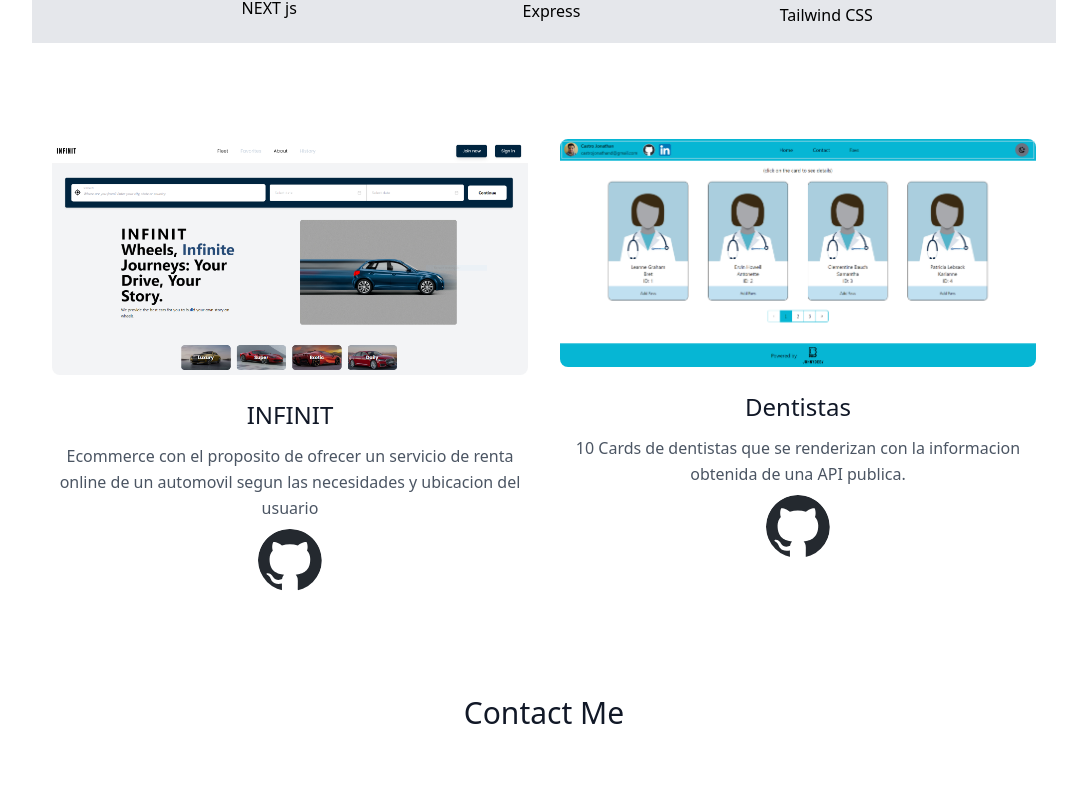
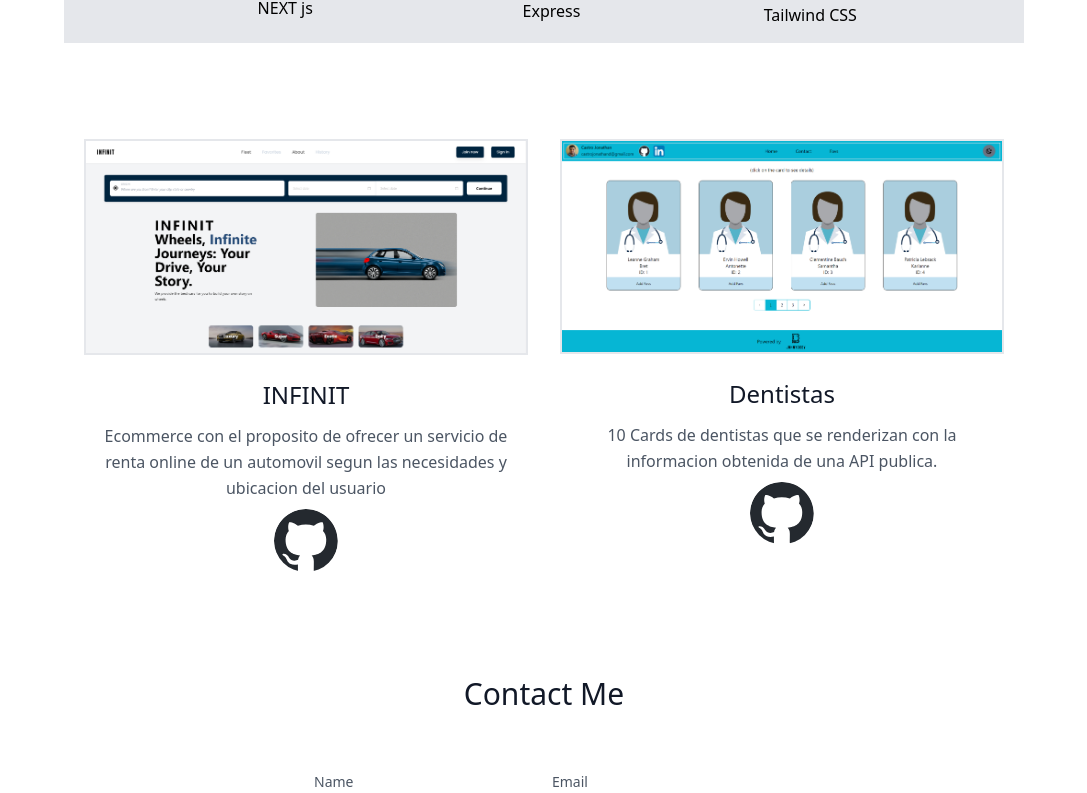
Before and after one commit to johnydeev/castro-jonathan-portfolio, a Next.js app: page / in a window 1280 px wide. Shown: the part 1439-2232 px from the top of the page, without its empty margins (96-1183 px from the left). Built offline with nearby package versions, Linux system fonts and the light colour scheme.

Commit message:
Fix images

```diff
--- a/src/app/page.js
+++ b/src/app/page.js
@@ -8,7 +8,7 @@ import React from 'react';
 
 const Home = () => {
   return (
-    <div className='lg:w-4/5 mx-auto'>
+    <div className='lg:w-3/4 mx-auto'>
       <Hero />
       <Stack />
       <Proyects />
--- a/src/components/Proyects.jsx
+++ b/src/components/Proyects.jsx
@@ -8,13 +8,13 @@ const Proyects = () => {
           <div className="container px-5 pt-24 mx-auto">
             <div className="flex flex-wrap -mx-4 -mb-10 text-center">
               <div className="sm:w-1/2 mb-10 px-4">
-                <div className="rounded-lg overflow-hidden">
+                <div className="border-2">
                   <Image
-                    width={100}
+                    width={900}
                     height={100}
-                    alt="content"
-                    className="object-cover object-center h-full w-full"
-                    src="/infinit2.png"
+                    alt="Project INFINIT-Ecommerce image"
+                    className="object-cover object-center "
+                    src="/infinit.png"
                   />
                 </div>
                 <h2 className="title-font text-2xl font-medium text-gray-900 mt-6 mb-3">
@@ -36,12 +36,12 @@ const Proyects = () => {
                 </div>
               </div>
               <div className="sm:w-1/2 mb-10 px-4">
-                <div className="rounded-lg overflow-hidden">
+                <div className="border-2">
                   <Image
-                    width={100}
+                    width={990}
                     height={100}
-                    alt="content"
-                    className="object-cover object-center h-full w-full"
+                    alt="Project Dentist Card image"
+                    className="object-cover object-center min-h-fit"
                     src="/dentist2.png"
                   />
                 </div>
```
Also changed, not shown: public/dentistCard.PNG (deleted).
